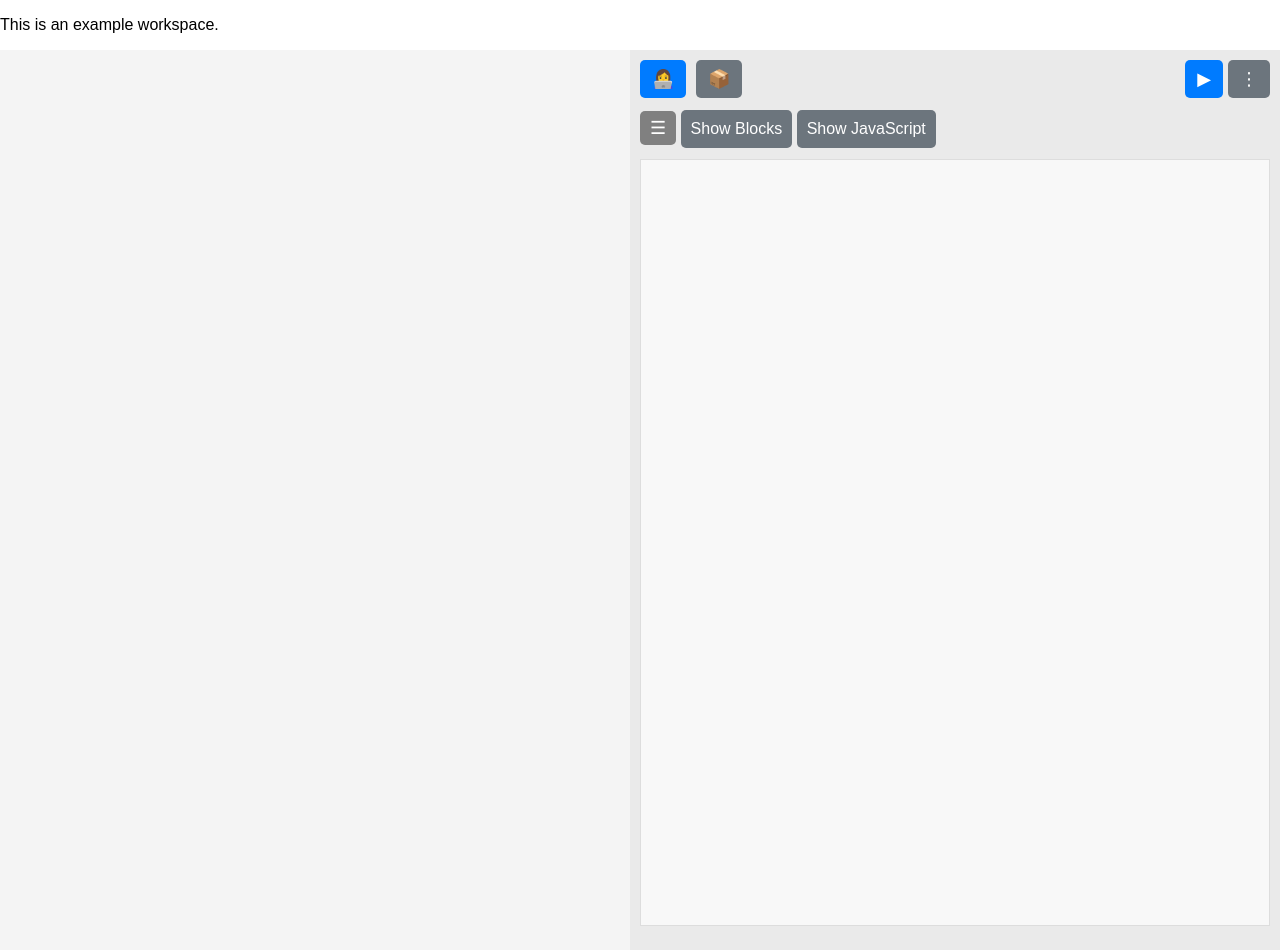
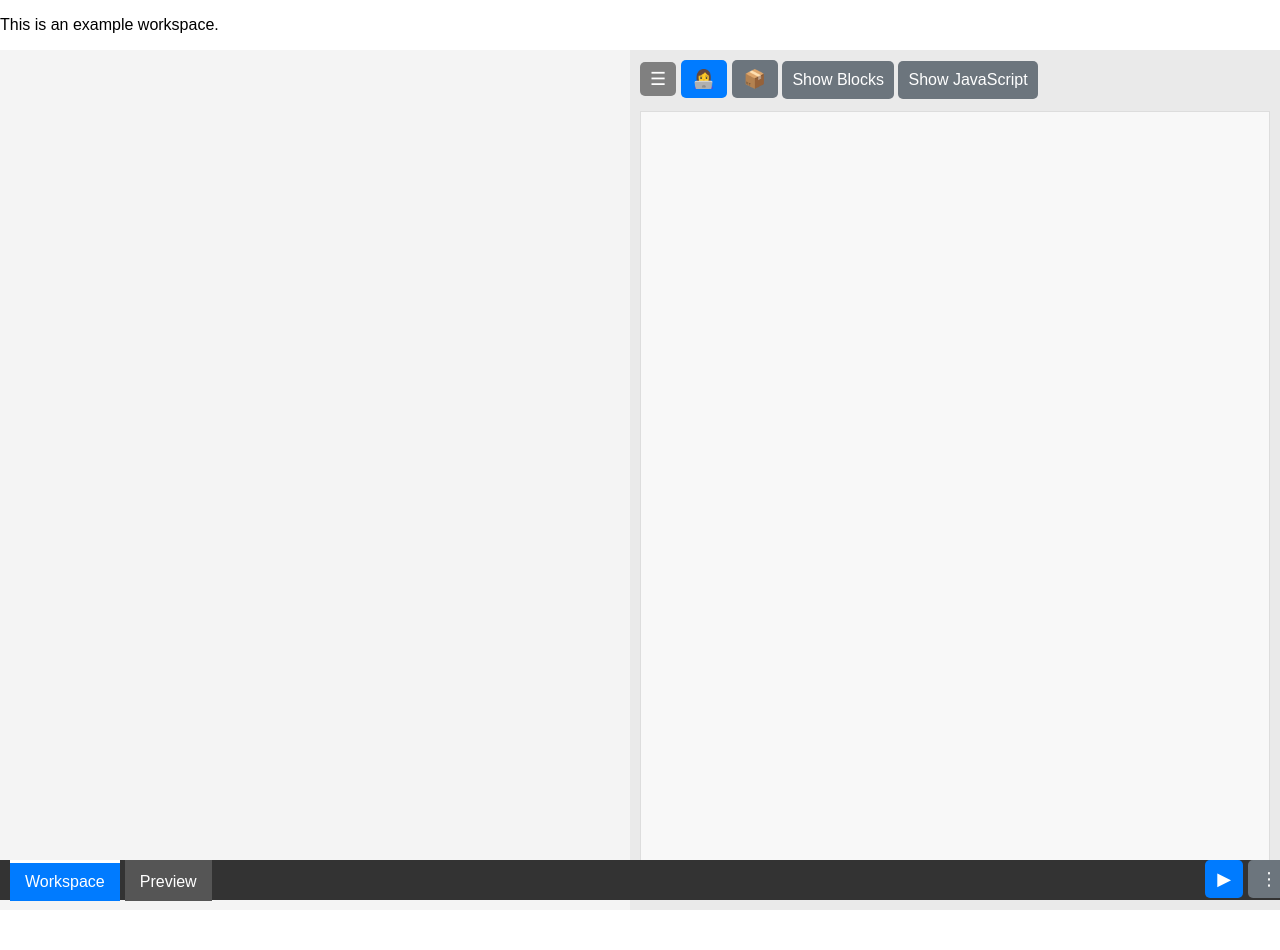
Before and after one commit to digitaledsafety/engine.digitaledsafety.github.io, a Jekyll site: the page built from _workspaces/example.md, in a window 1280 px wide. Built offline with Jekyll 4.4.1, drawn with Linux system fonts in a browser that asks for light colours; after the commit the page ends 916 px from its top, so only the background shows below that.

Commit message:
feat: Make bottom nav universal and redesign layout
This commit makes the bottom navigation bar universal across all display types (desktop, mobile, tablet), replacing the previous top bar on desktop.

Key changes:
- The top bar has been removed from the layout.
- A universal bottom navigation bar is now always visible.
- "Workspace" and "Preview" tabs are positioned on the left side of the bottom nav.
- Action buttons ("Run", "Save", "Publish", etc.) are now on the right side of the bottom nav. The "Run" button is always visible, while other actions are in a "More actions" (⋮) dropdown menu.
- The "Code" and "Assets" view-switcher buttons have been moved to the editor's toggle button bar.
- The bottom navigation is now hidden when the application enters fullscreen mode.

```diff
--- a/_layouts/default.html
+++ b/_layouts/default.html
@@ -22,6 +22,10 @@
             box-sizing: border-box;
             font-family: Arial, sans-serif;
             height: 100%;
+        }
+
+        body {
+            padding-bottom: 40px; /* Space for the bottom nav */
         }
 
         .container {
@@ -150,6 +154,8 @@
             display: none;
             position: absolute;
             right: 0;
+            bottom: 100%; /* Position above the button */
+            margin-bottom: 5px; /* Add some space */
             background-color: #f9f9f9;
             min-width: 160px;
             box-shadow: 0px 8px 16px 0px rgba(0,0,0,0.2);
@@ -223,40 +229,51 @@
         }
 
         #bottom-nav {
-            display: none; /* Hidden by default */
-        }
-
-        /* Show and arrange for Mobile */
-        @media (max-width: 768px) {
-            body {
-                padding-bottom: 30px; /* Space for the bottom nav */
-            }
-
-            #bottom-nav {
             display: flex;
+            justify-content: space-between;
+            align-items: center;
             position: fixed;
             bottom: 0;
             left: 0;
             width: 100%;
-                height: 30px;
+            height: 40px; /* Increased height for better touch targets */
             background-color: #333;
             z-index: 1002;
+            padding: 0 10px;
+        }
+
+        .nav-section-left, .nav-section-right {
+            display: flex;
+            align-items: center;
+            gap: 5px;
         }
 
         .nav-tab {
-                flex: 1;
             background-color: #555;
             color: white;
             border: none;
             font-size: 16px;
             cursor: pointer;
-                border-top: 2px solid transparent;
+            padding: 10px 15px;
+            border-top: 3px solid transparent;
         }
 
         .nav-tab.active {
             background-color: #007bff;
+            border-top: 3px solid #fff;
         }
 
+        .editor-toggle-buttons .btn-icon {
+            background-color: #6c757d;
+        }
+
+        .editor-toggle-buttons .btn-icon.active {
+            background-color: #007bff;
+        }
+
+
+        /* Show and arrange for Mobile */
+        @media (max-width: 768px) {
             #jump-button-container {
                 display: block;
             }
@@ -277,25 +294,31 @@
             }
 
             /* State when preview is active */
-            .container.mobile-preview-active .canvas-container {
+            .container.preview-active .canvas-container {
                 display: flex;
             }
 
-            .container.mobile-preview-active .controls {
+            .container.preview-active .controls {
                 display: none;
             }
         }
 
-        /* Presentation Mode Styles */
-        body.presentation-mode .controls {
+        /* Presentation Mode and Fullscreen Styles */
+        body.presentation-mode .controls,
+        body.fullscreen-active .controls {
             display: none;
         }
-        body.presentation-mode .container {
+        body.presentation-mode .container,
+        body.fullscreen-active .container {
             display: block;
         }
-        body.presentation-mode .canvas-container {
+        body.presentation-mode .canvas-container,
+        body.fullscreen-active .canvas-container {
             width: 100vw;
             height: 100vh;
+        }
+        body.fullscreen-active #bottom-nav {
+            display: none;
         }
     </style>
 </head>
@@ -312,30 +335,12 @@
             </div>
         </div>
         <div class="controls">
-            <div class="top-bar">
-                <div class="main-nav">
-                    <button id="codeViewButton" class="btn btn-nav btn-icon active" title="Code">👩‍💻</button>
-                    <button id="assetsViewButton" class="btn btn-nav btn-icon" title="Assets">📦</button>
-                </div>
-                <div class="action-buttons">
-                    <button id="runButton" class="btn btn-run btn-icon" title="Run">▶</button>
-                    <div class="dropdown-menu-container">
-                        <button id="menuButton" class="btn btn-icon btn-menu-toggle" title="More actions">⋮</button>
-                        <div id="dropdownMenu" class="dropdown-content">
-                            <button id="saveButton" class="btn btn-icon" title="Save">💾 Save</button>
-                            <button id="publishButton" class="btn btn-icon" title="Publish">🚀 Publish</button>
-                            <button id="loadButton" class="btn btn-icon" title="Load">📂 Load</button>
-                            <button id="shareButton" class="btn btn-icon" title="Share">🔗 Share</button>
-                            <button id="fullscreenBtn" class="btn btn-icon" title="Fullscreen">⛶ Fullscreen</button>
-                            <button id="docsButton" class="btn btn-icon" title="Documentation">❓ Docs</button>
-                        </div>
-                    </div>
-                </div>
-            </div>
             <div id="code-view">
 
                 <div class="editor-toggle-buttons" style="margin-bottom: 10px;">
                     <button id="toggleToolboxButton" class="btn btn-toggle-toolbox">☰</button>
+                    <button id="codeViewButton" class="btn btn-icon active" title="Code">👩‍💻</button>
+                    <button id="assetsViewButton" class="btn btn-icon" title="Assets">📦</button>
                     <button id="showBlocksButton" class="btn" style="background-color: #6c757d;">Show Blocks</button>
                     <button id="showJsButton" class="btn" style="background-color: #6c757d;">Show JavaScript</button>
                 </div>
@@ -361,8 +366,24 @@
     <!-- Monaco Editor CDN -->
     <script src="https://cdn.jsdelivr.net/npm/monaco-editor@0.49.0/min/vs/loader.js"></script>
     <div id="bottom-nav">
+        <div class="nav-section-left">
             <button id="workspace-tab" class="nav-tab active">Workspace</button>
             <button id="preview-tab" class="nav-tab">Preview</button>
+        </div>
+        <div class="nav-section-right">
+            <button id="runButton" class="btn btn-run btn-icon" title="Run">▶</button>
+            <div class="dropdown-menu-container">
+                <button id="menuButton" class="btn btn-icon btn-menu-toggle" title="More actions">⋮</button>
+                <div id="dropdownMenu" class="dropdown-content">
+                    <button id="saveButton" class="btn btn-icon" title="Save">💾 Save</button>
+                    <button id="publishButton" class="btn btn-icon" title="Publish">🚀 Publish</button>
+                    <button id="loadButton" class="btn btn-icon" title="Load">📂 Load</button>
+                    <button id="shareButton" class="btn btn-icon" title="Share">🔗 Share</button>
+                    <button id="fullscreenBtn" class="btn btn-icon" title="Fullscreen">⛶ Fullscreen</button>
+                    <button id="docsButton" class="btn btn-icon" title="Documentation">❓ Docs</button>
+                </div>
+            </div>
+        </div>
     </div>
     <script src="script.js" defer></script>
 </body>
```
Also changed, not shown: script.js. Lines whose indentation alone changed are shown as unchanged.
